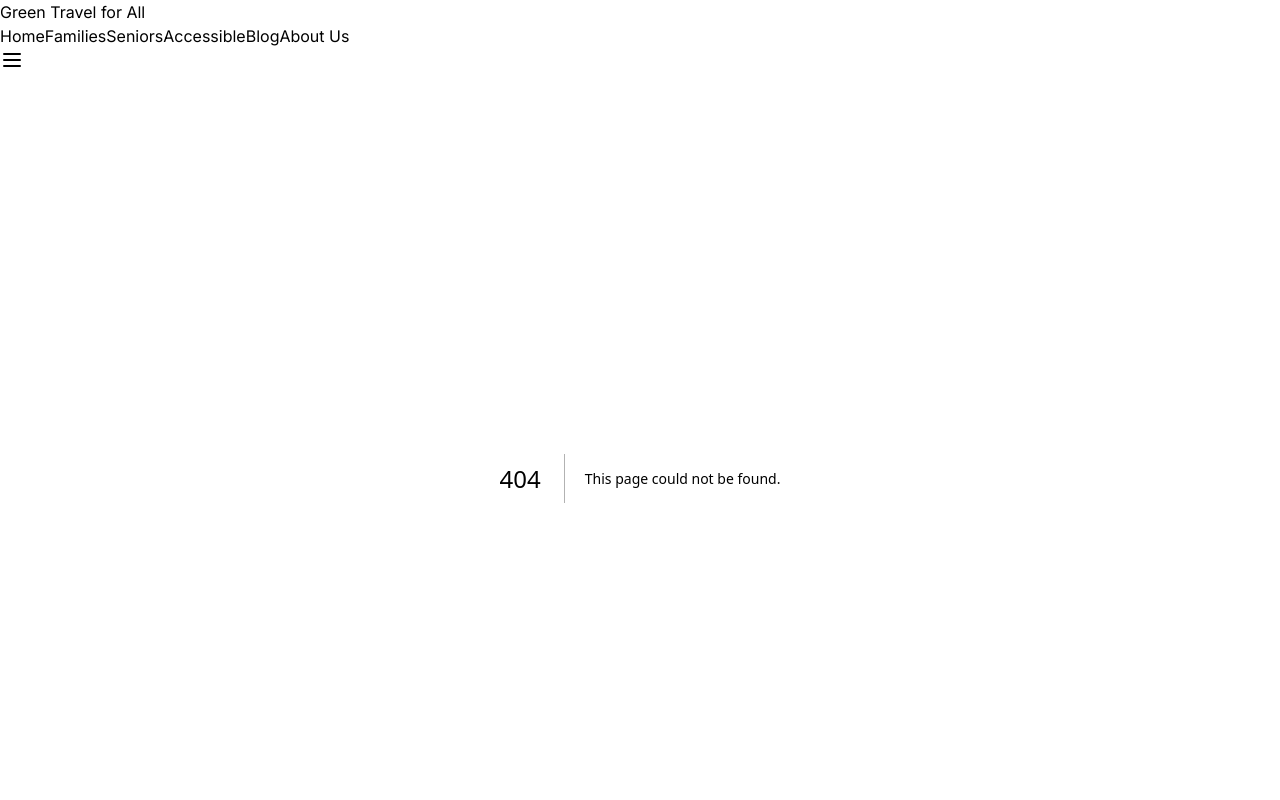
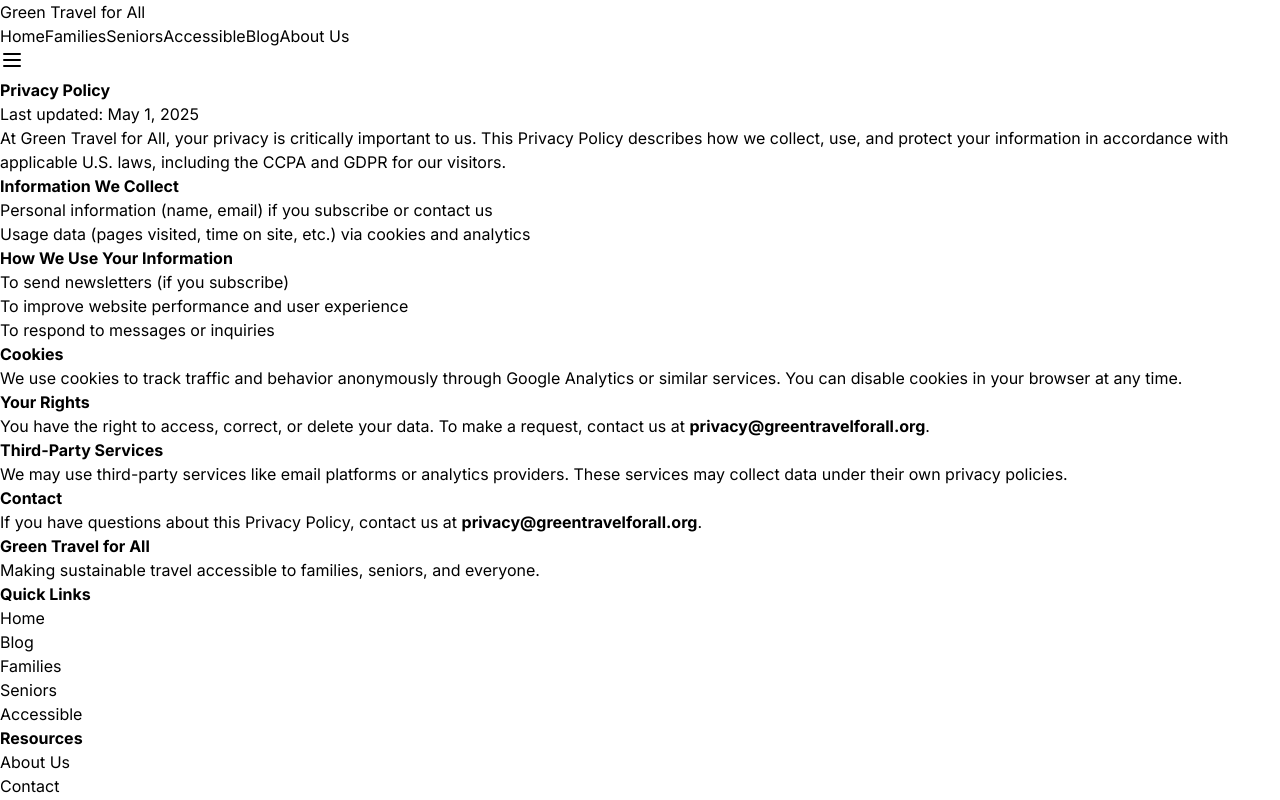
Before and after one commit to simplifibooks/sustainable-travel-website, a Next.js app: page /Privacy-Policy in a window 1280 px wide. Before the commit this address had no page. Shown: the top 800 px of the page. Built offline with nearby package versions, Linux system fonts and the light colour scheme.

Commit message:
Restructure and rename legal/info pages for production routing

```diff
--- /dev/null
+++ b/app/Privacy-Policy/page.tsx
@@ -0,0 +1,52 @@
+export const metadata = {
+  title: "Privacy Policy | Green Travel for All",
+  description: "Read our full Privacy Policy to understand how we collect, use, and protect your information.",
+}
+
+export default function PrivacyPolicyPage() {
+  return (
+    <div className="container mx-auto px-4 py-10 max-w-3xl space-y-6">
+      <h1 className="text-3xl font-bold">Privacy Policy</h1>
+      <p>Last updated: May 1, 2025</p>
+
+      <p>
+        At Green Travel for All, your privacy is critically important to us. This Privacy Policy describes how
+        we collect, use, and protect your information in accordance with applicable U.S. laws, including the CCPA and GDPR for our visitors.
+      </p>
+
+      <h2 className="text-xl font-semibold">Information We Collect</h2>
+      <ul className="list-disc list-inside">
+        <li>Personal information (name, email) if you subscribe or contact us</li>
+        <li>Usage data (pages visited, time on site, etc.) via cookies and analytics</li>
+      </ul>
+
+      <h2 className="text-xl font-semibold">How We Use Your Information</h2>
+      <ul className="list-disc list-inside">
+        <li>To send newsletters (if you subscribe)</li>
+        <li>To improve website performance and user experience</li>
+        <li>To respond to messages or inquiries</li>
+      </ul>
+
+      <h2 className="text-xl font-semibold">Cookies</h2>
+      <p>
+        We use cookies to track traffic and behavior anonymously through Google Analytics or similar services.
+        You can disable cookies in your browser at any time.
+      </p>
+
+      <h2 className="text-xl font-semibold">Your Rights</h2>
+      <p>
+        You have the right to access, correct, or delete your data. To make a request, contact us at <strong>privacy@greentravelforall.org</strong>.
+      </p>
+
+      <h2 className="text-xl font-semibold">Third-Party Services</h2>
+      <p>
+        We may use third-party services like email platforms or analytics providers. These services may collect data under their own privacy policies.
+      </p>
+
+      <h2 className="text-xl font-semibold">Contact</h2>
+      <p>
+        If you have questions about this Privacy Policy, contact us at <strong>privacy@greentravelforall.org</strong>.
+      </p>
+    </div>
+  )
+}
--- a/app/appaboutpage.tsx
+++ /dev/null
@@ -1,3 +0,0 @@
-export default function AboutPage() {
-  return <div className="p-8 text-lg">This is a placeholder for the About Us page.</div>
-}
--- a/app/appcontactpage.tsx
+++ /dev/null
@@ -1,3 +0,0 @@
-export default function ContactPage() {
-  return <div className="p-8 text-lg">This is a placeholder for the Contact page.</div>
-}
--- a/app/appprivacy-policypage.tsx
+++ /dev/null
@@ -1,3 +0,0 @@
-export default function PrivacyPolicyPage() {
-  return <div className="p-8 text-lg">This is a placeholder for the Privacy Policy page.</div>
-}
--- a/app/appterms-of-servicepage.tsx
+++ /dev/null
@@ -1,3 +0,0 @@
-export default function TermsPage() {
-  return <div className="p-8 text-lg">This is a placeholder for the Terms of Service page.</div>
-}
```
Also changed, not shown: app/About/page.tsx (added, +23 -0 lines), app/Contact/page.tsx (added, +21 -0 lines), app/Terms-of-Service/page.tsx (added, +51 -0 lines).
